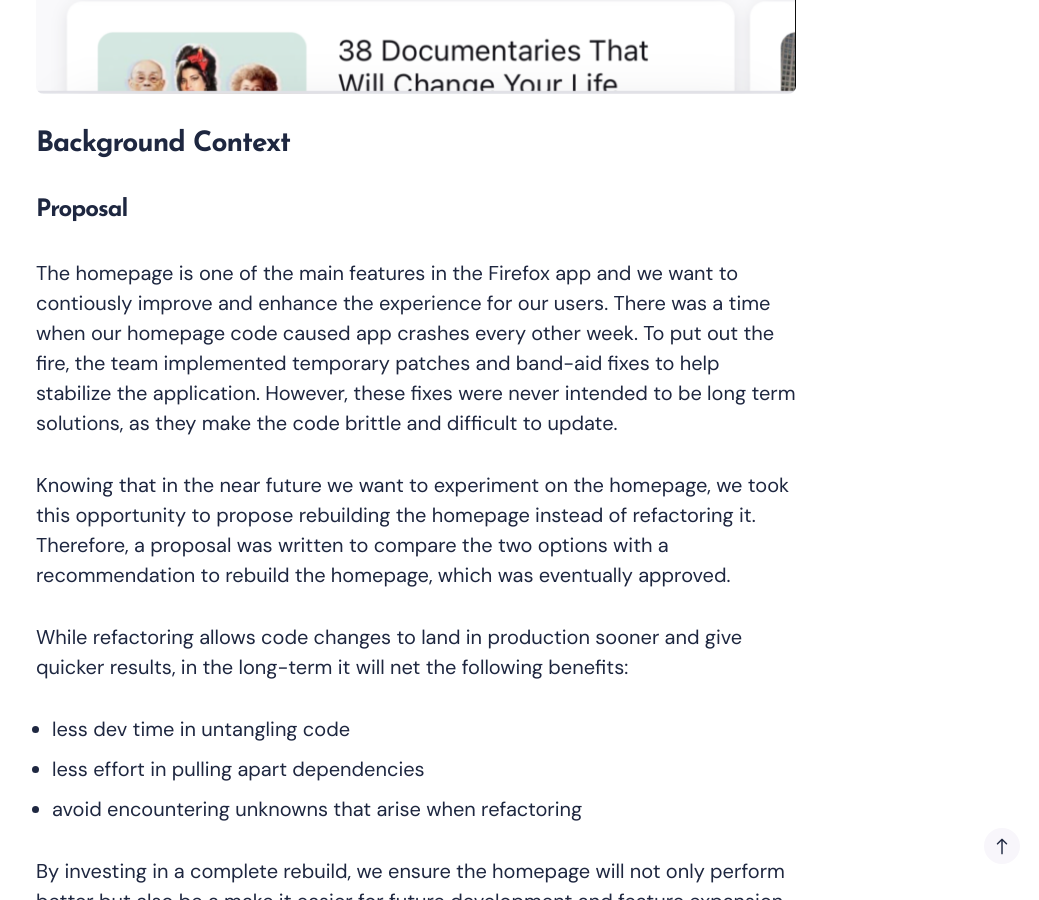
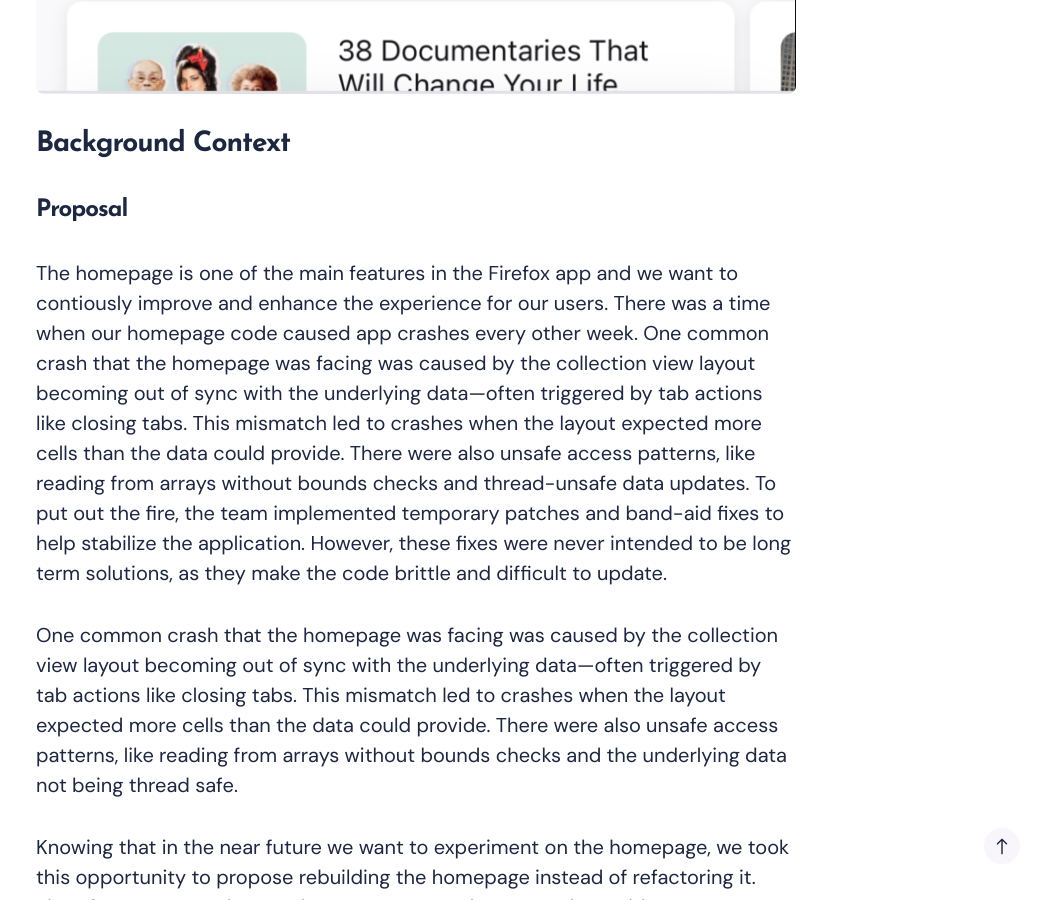
Before and after one commit to cyndichin/cyndichin.github.io, a Jekyll site: the page built from _posts/2025-05-29-homepageRebuildProject.markdown, in a window 1280 px wide and 900 px high, scrolled down 2161 px. Shown: the whole window, without its empty margins (224-1263 px from the left). Built offline with Jekyll 4.4.1, drawn with Linux system fonts in a browser that asks for light colours; nearby versions of some CDN libraries.

Commit message:
add more details about crashes

```diff
--- a/_posts/2025-05-29-homepageRebuildProject.markdown
+++ b/_posts/2025-05-29-homepageRebuildProject.markdown
@@ -16,7 +16,9 @@
 
 ## Background Context
 ### Proposal
-The homepage is one of the main features in the Firefox app and we want to contiously improve and enhance the experience for our users. There was a time when our homepage code caused app crashes every other week. To put out the fire, the team implemented temporary patches and band-aid fixes to help stabilize the application. However, these fixes were never intended to be long term solutions, as they make the code brittle and difficult to update.
+The homepage is one of the main features in the Firefox app and we want to contiously improve and enhance the experience for our users. There was a time when our homepage code caused app crashes every other week. One common crash that the homepage was facing was caused by the collection view layout becoming out of sync with the underlying data—often triggered by tab actions like closing tabs. This mismatch led to crashes when the layout expected more cells than the data could provide. There were also unsafe access patterns, like reading from arrays without bounds checks and thread-unsafe data updates. To put out the fire, the team implemented temporary patches and band-aid fixes to help stabilize the application. However, these fixes were never intended to be long term solutions, as they make the code brittle and difficult to update.
+
+One common crash that the homepage was facing was caused by the collection view layout becoming out of sync with the underlying data—often triggered by tab actions like closing tabs. This mismatch led to crashes when the layout expected more cells than the data could provide. There were also unsafe access patterns, like reading from arrays without bounds checks and the underlying data not being thread safe.
 
 Knowing that in the near future we want to experiment on the homepage, we took this opportunity to propose rebuilding the homepage instead of refactoring it. Therefore, a proposal was written to compare the two options with a recommendation to rebuild the homepage, which was eventually approved.
 
```
